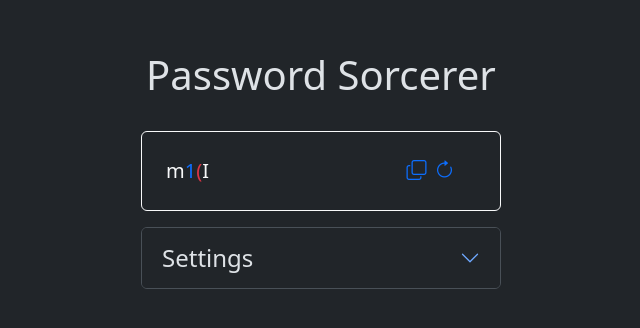
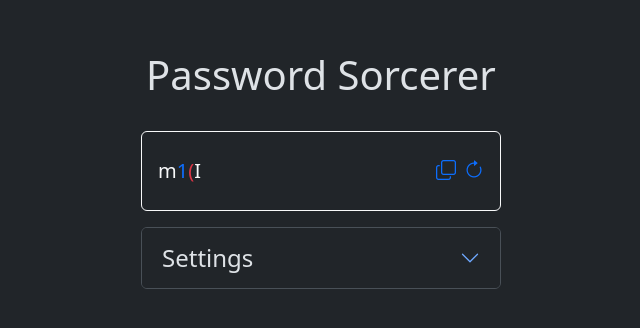
Before and after one commit to bshortdev/password-sorcerer-vuets, a Vue app in the folder password-sorcerer/: page / in a window 1280 px wide. Shown: the part 242-570 px from the top of the page, without its empty margins (319-959 px from the left). Built offline with nearby package versions, Linux system fonts and the light colour scheme.

Commit message:
Adjusted the spacing of the generated password box.

```diff
--- a/password-sorcerer/src/App.vue
+++ b/password-sorcerer/src/App.vue
@@ -125,13 +125,13 @@ onMounted(() => {
       </div>
       <div class="row justify-content-center pb-3">
         <div class="col-6">
-          <div class="d-flex border border-1 border-light rounded p-4 fs-5">
+          <div class="d-flex border border-1 border-light rounded py-4 px-3 fs-5 justify-content-between">
             <div class="col-9 text-break-all">
               <span :class="getClassForCharacter(character)" v-for="character in generatedPasswordAsArray">
                 {{ character }}
               </span>
             </div>
-            <div class="col-3 ps-2 gap-2 d-flex">
+            <div class="col-auto ps-2 gap-2 d-flex float-end">
               <i @click="copyTextToClipboard" class="click-cursor"
                 :class="isPasswordCopied ? 'bi-clipboard-check text-success' : 'bi-copy text-primary'"></i>
               <i @click="generatePassword" class="bi-arrow-clockwise text-primary click-cursor"></i>
```
